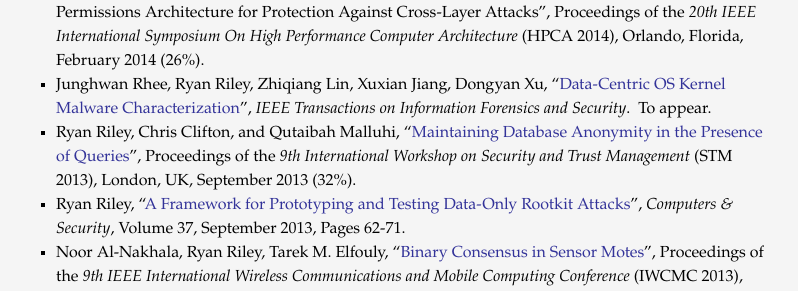
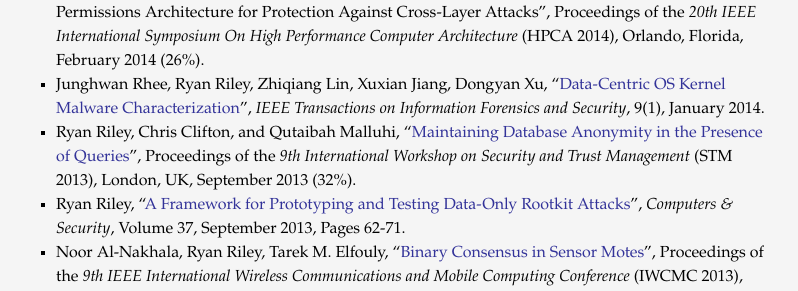
Before and after one commit to rriley/website, a Jekyll site: the page built from research/index.md, in a window 1280 px wide. Shown: the part 310-601 px from the top of the page, without its empty margins (240-1038 px from the left). Built offline with Jekyll 4.4.1, drawn with Linux system fonts in a browser that asks for light colours; Markdown is read by kramdown in place of the engine named in the settings.

Commit message:
With publication information for Datagene

```diff
--- a/research/index.md
+++ b/research/index.md
@@ -13,7 +13,7 @@ most of my work on [Xen](http://www.cl.cam.ac.uk/research/srg/netos/xen/) and
 ##Publications
 
   * Jesse Elwell, Ryan Riley, Nael Abu-Ghazaleh, and Dmitry Ponomarev, "A Non-Inclusive Memory Permissions Architecture for Protection Against Cross-Layer Attacks", Proceedings of the *20th IEEE International Symposium On High Performance Computer Architecture* (HPCA 2014), Orlando, Florida, February 2014 (26%).
-  * Junghwan Rhee, Ryan Riley, Zhiqiang Lin, Xuxian Jiang, Dongyan Xu, "[Data-Centric OS Kernel Malware Characterization](/pubs/TIFS_datagene.pdf)", *IEEE Transactions on Information Forensics and Security*.  To appear.
+  * Junghwan Rhee, Ryan Riley, Zhiqiang Lin, Xuxian Jiang, Dongyan Xu, "[Data-Centric OS Kernel Malware Characterization](/pubs/TIFS_datagene.pdf)", *IEEE Transactions on Information Forensics and Security*, 9(1), January 2014.
   * Ryan Riley, Chris Clifton, and Qutaibah Malluhi, "[Maintaining Database Anonymity in the Presence of Queries](/pubs/STM2013.pdf)", Proceedings of the *9th International Workshop on Security and Trust Management* (STM 2013), London, UK, September 2013 (32%).
   * Ryan Riley, "[A Framework for Prototyping and Testing Data-Only Rootkit Attacks](/pubs/dorf.pdf)", *Computers & Security*, Volume 37, September 2013, Pages 62-71.
   * Noor Al-Nakhala, Ryan Riley, Tarek M. Elfouly, "[Binary Consensus in Sensor Motes](/pubs/iwcmc2013.pdf)", Proceedings of the *9th IEEE International Wireless Communications and Mobile Computing Conference* (IWCMC 2013), Cagliari, Italy, July 2013.
```
